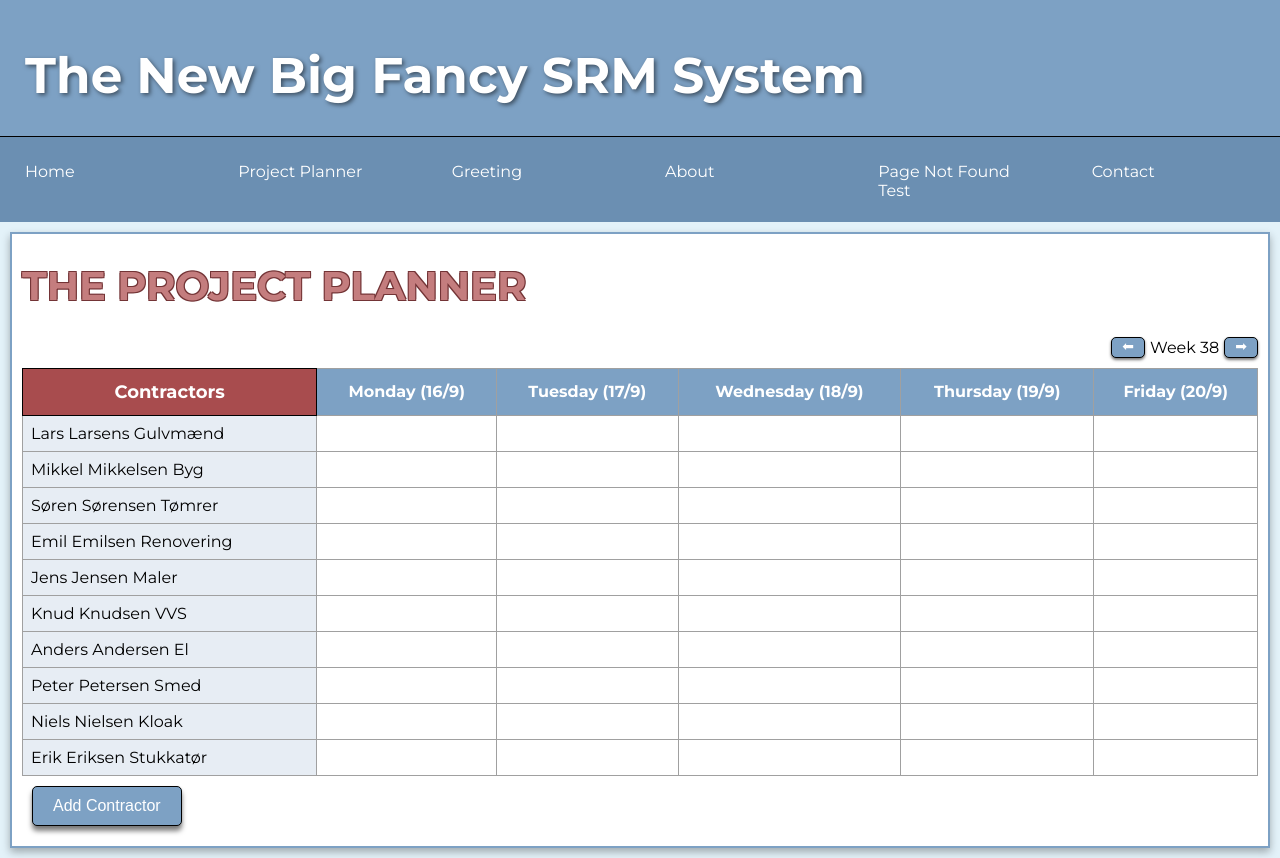
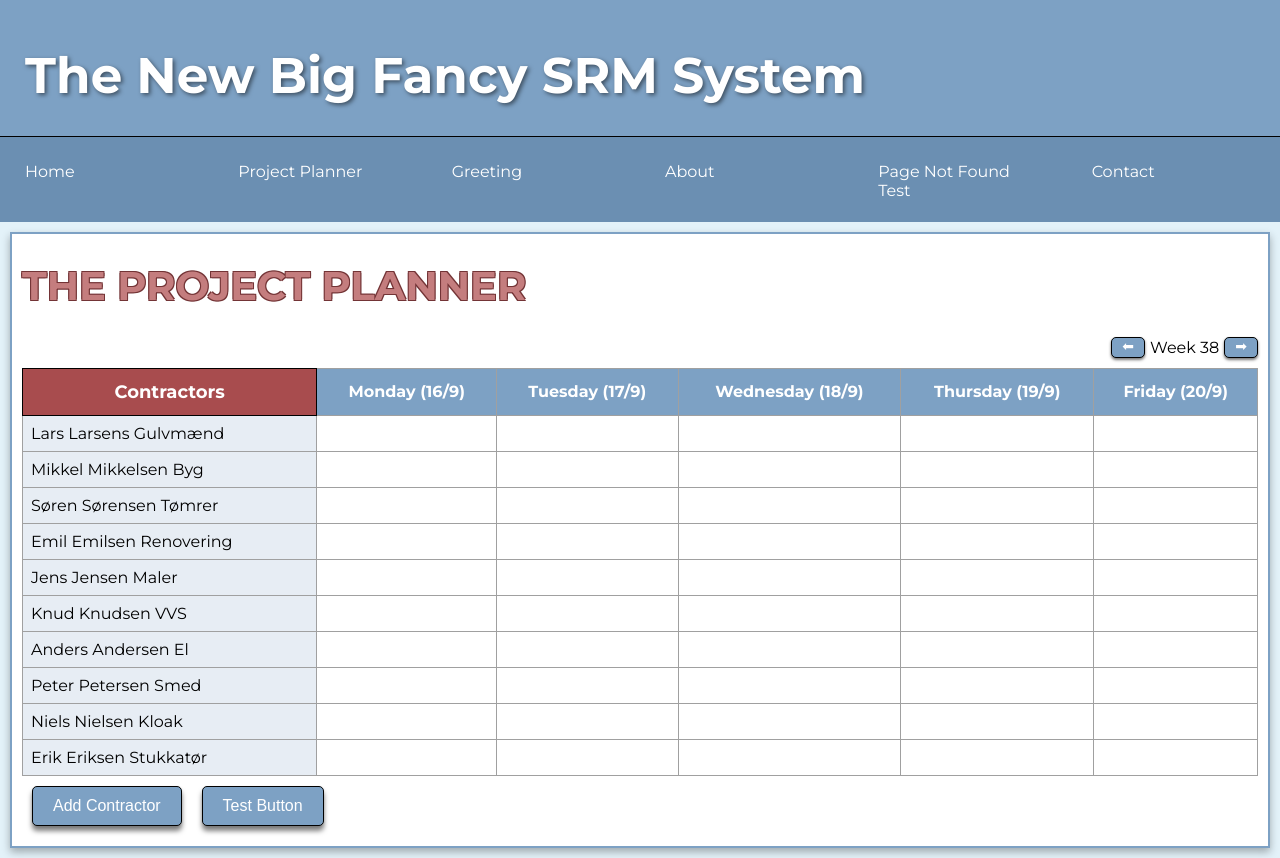
Before and after one commit to MatDat/react-testing-environment, a React (Create React App) app: page /projectPlanner in a window 1280 px wide. Built offline with nearby package versions, Linux system fonts and the light colour scheme.

Commit message:
Refactor ProjectPlanner component to handle popup functionality for addContractor and test buttons

```diff
--- a/src/Components/ProjectPlanner.js
+++ b/src/Components/ProjectPlanner.js
@@ -1,15 +1,20 @@
 import React, { useState } from "react";
 import Tables from "./Tables";
 import Button from "./Button";
-import Popup from "./Popup"; //* Import the Popup component
+import Popup from "./Popup";
 
 const ProjectPlanner = () => {
   const [showPopup, setShowPopup] = useState(false); //* State to manage popup visibility
   const [popupMessage, setPopupMessage] = useState(""); //* State to manage the popup message
 
   const handleAddContractorClick = () => {
-    setPopupMessage("Functionality not implemented yet."); //* Set the popup message
-    setShowPopup(true);
+    setPopupMessage("Functionality not implemented yet."); //* Sets the popup message for the addContractor button
+    setShowPopup(true); //* Determines when it should Show the popup
+  };
+
+  const testClick = () => {
+    setPopupMessage("Test Succesfull!"); //* Sets the popup message for the test button
+    setShowPopup(true); //* Determines when it should Show the popup
   };
 
   const handleClosePopup = () => {
@@ -26,7 +31,11 @@ const ProjectPlanner = () => {
         Add Contractor
       </Button>
 
-      {showPopup && ( //* Render the Popup conditionally
+      <Button className="buttonBasic" onClick={testClick}>
+        Test Button
+      </Button>
+
+      {showPopup && ( //* Conditionally renders the Popup based on showPopup state.
         <Popup message={popupMessage} onClose={handleClosePopup} />
       )}
     </div>
```
